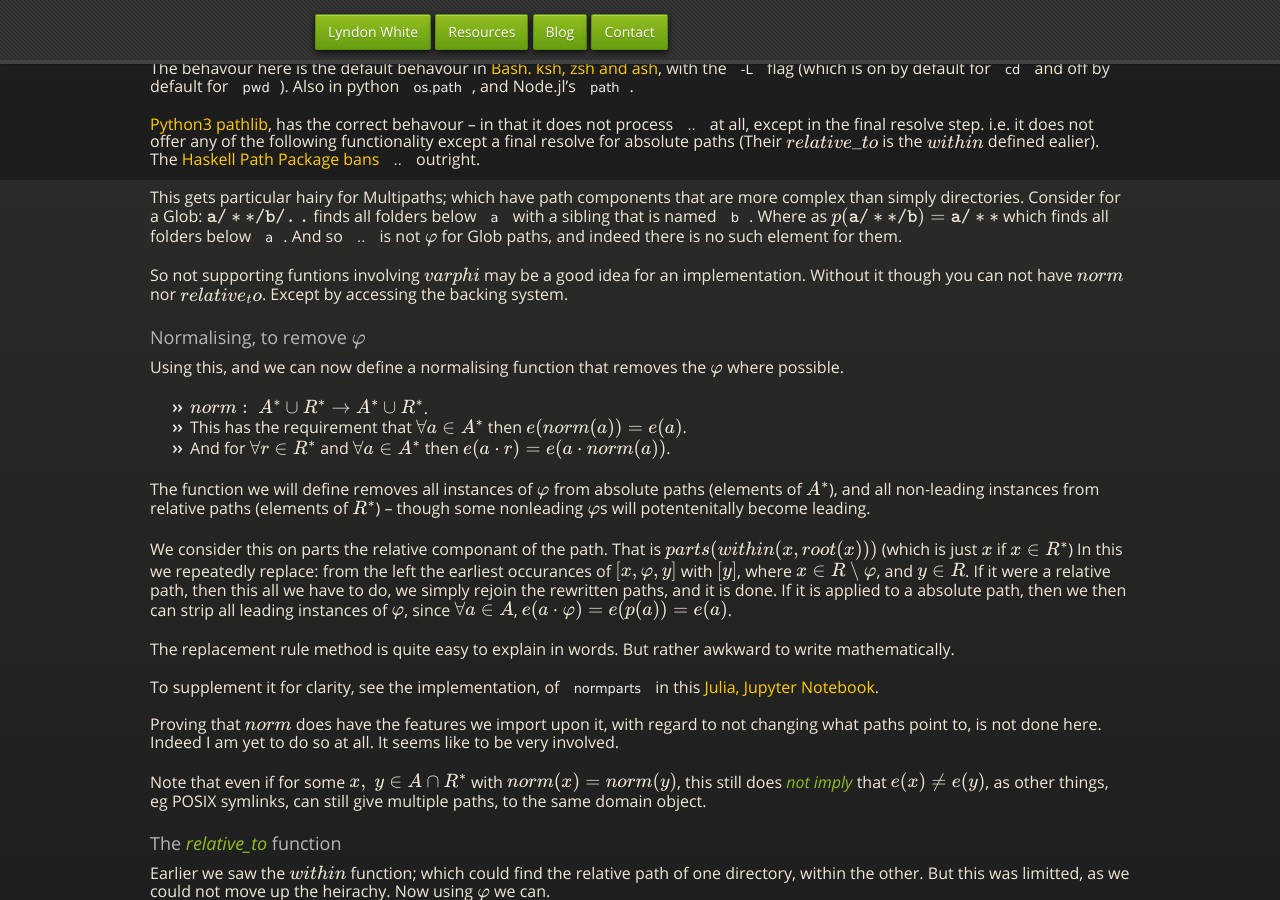
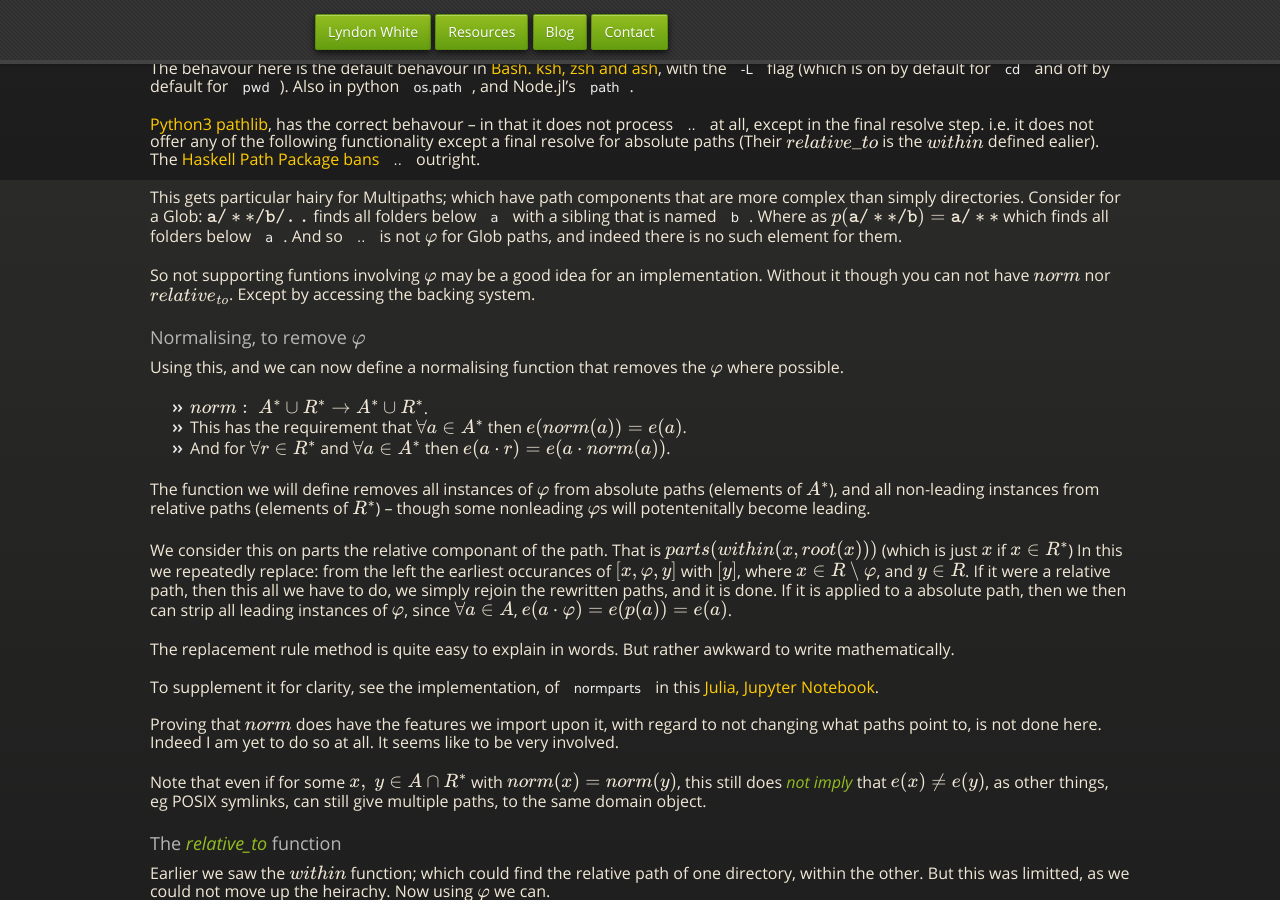
Before and after one commit to oxinabox/oxinabox.github.io, a Jekyll site: the page built from _posts/2016-09-14-an-algebraic-structure-for-path-schema-take2.md, in a window 1280 px wide and 900 px high, scrolled down 4320 px. Built offline with Jekyll 4.4.1, drawn with Linux system fonts in a browser that asks for light colours; nearby versions of some CDN libraries; some web fonts are replaced; formulas are drawn with MathJax 3.

Commit message:
fix some latex

```diff
--- a/_posts/2016-09-14-an-algebraic-structure-for-path-schema-take2.md
+++ b/_posts/2016-09-14-an-algebraic-structure-for-path-schema-take2.md
@@ -201,7 +201,7 @@ Where as $$p(\mathtt{a/**/b})=\mathtt{a/**}$$ which finds all folders below `a`.
 And so `..` is not $$\varphi$$ for Glob paths, and indeed there is no such element for them.
 
 
-So not supporting funtions involving $$varphi$$ may be a good idea for an implementation. Without it though you can not have $$norm$$ nor $$relative_to$$.
+So not supporting funtions involving $$\varphi$$ may be a good idea for an implementation. Without it though you can not have $$norm$$ nor $$relative_{to}$$.
 Except by accessing the backing system.
 
 
```
